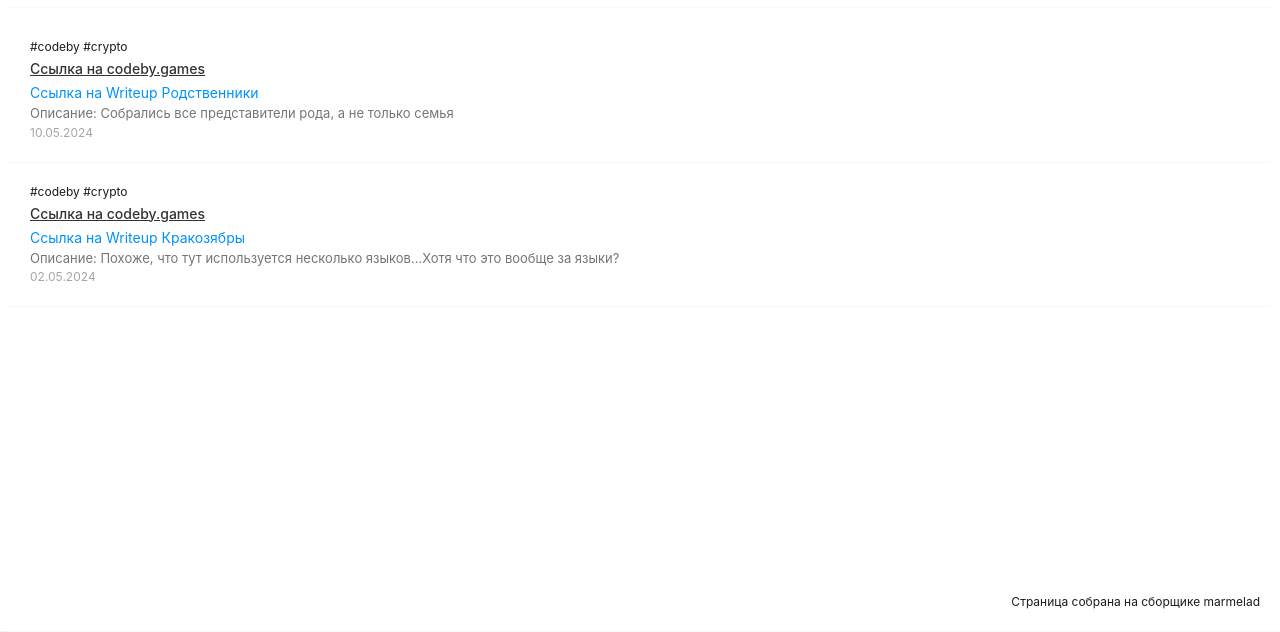
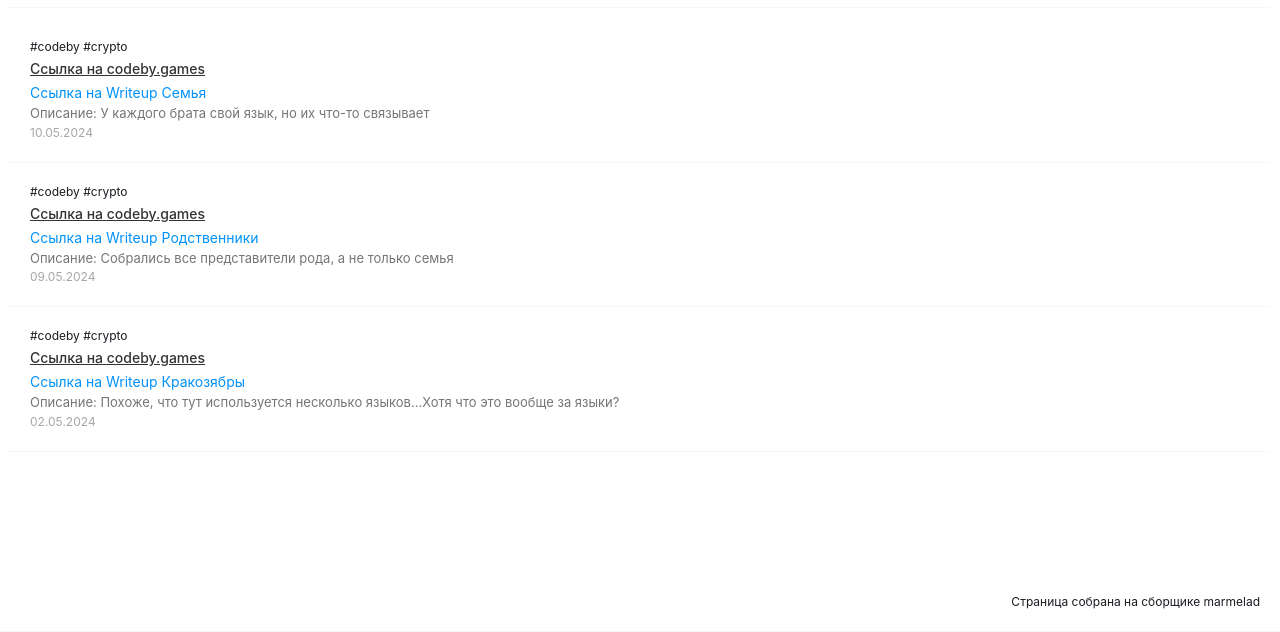
Before and after one commit to MirniyVictor/mirniyvictor.github.io, a plain HTML site: page index.html in a window 1280 px wide. Shown: the part 168-800 px from the top of the page. Drawn offline with Linux system fonts and the light colour scheme.

Commit message:
add Family

```diff
--- a/index.html
+++ b/index.html
@@ -39,11 +39,20 @@
 			<main class="app__main">
                 <div class="section">
                     <div class="category"><span id="codeby">#codeby</span> <span>#crypto</span></div>
+                    <div class="title"><a href="https://codeby.games/categories/cryptography/74035f68-c4d6-4d40-a9c0-ea969c660a2b" target="_blank">Ссылка на codeby.games</a></div>
+                    <div class="body">
+                        <div class="link"><a href="https://github.com/MirniyVictor/writeups/tree/main/codeby/Relatives" title="Writeup Родственники">Ссылка на Writeup Семья</a></div>
+                        <div class="description">Описание: У каждого брата свой язык, но их что-то связывает</div>
+                        <div class="date">10.05.2024</div>
+                    </div>
+                </div>
+                <div class="section">
+                    <div class="category"><span id="codeby">#codeby</span> <span>#crypto</span></div>
                     <div class="title"><a href="https://codeby.games/categories/cryptography/0b49e0c4-39cc-494c-8edc-3724b761df6e" target="_blank">Ссылка на codeby.games</a></div>
                     <div class="body">
                         <div class="link"><a href="https://github.com/MirniyVictor/writeups/tree/main/codeby/Relatives" title="Writeup Родственники">Ссылка на Writeup Родственники</a></div>
                         <div class="description">Описание: Собрались все представители рода, а не только семья</div>
-                        <div class="date">10.05.2024</div>
+                        <div class="date">09.05.2024</div>
                     </div>
                 </div>
                 <div class="section">
```
